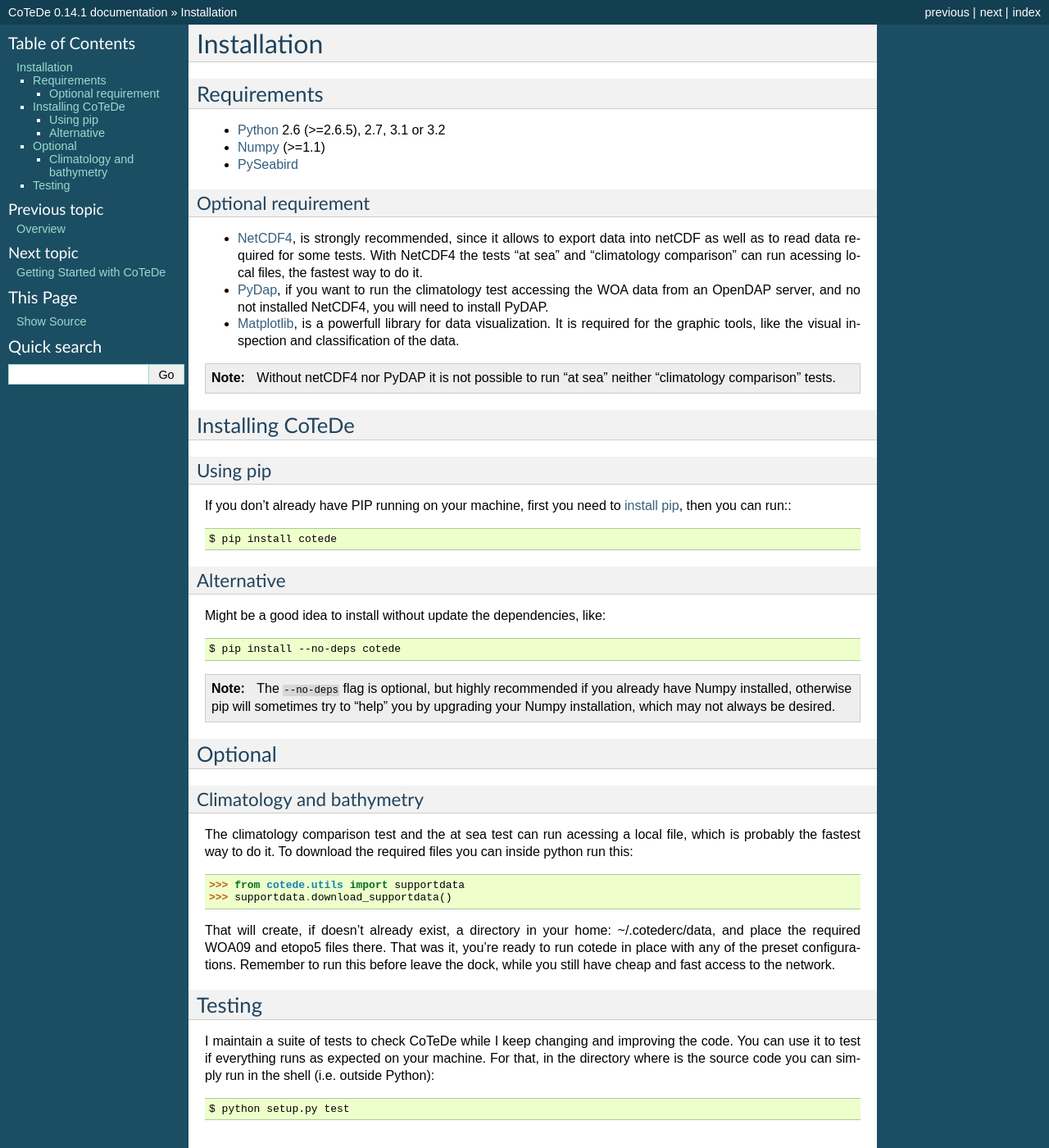
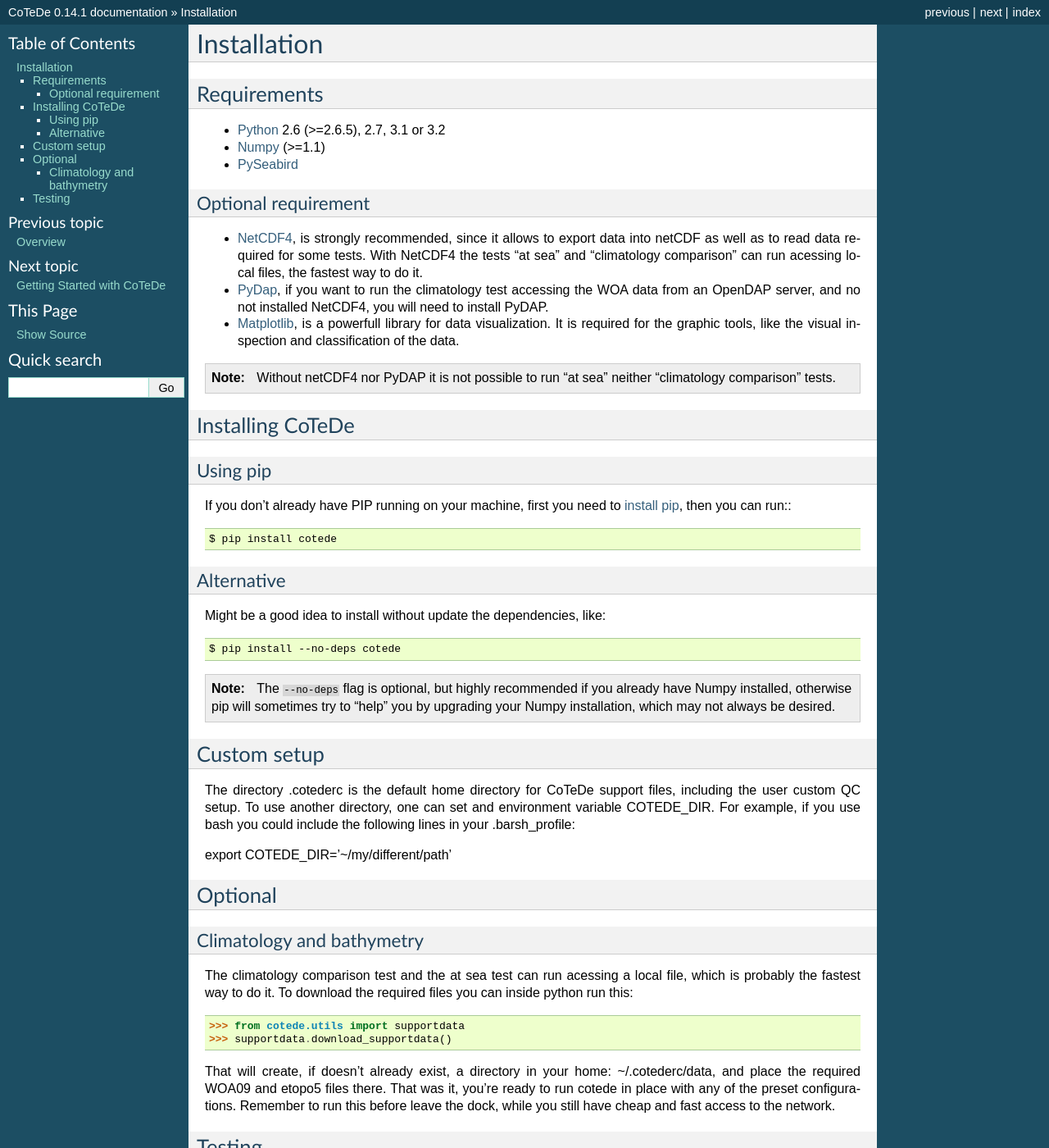
Before and after one commit to castelao/CoTeDe, a Sphinx documentation site: the page built from docs/source/install.rst, in a window 1280 px wide and 1400 px high. Shown: the whole window at 82% size. Built offline with Sphinx 7.4.7, drawn with Linux system fonts in a browser that asks for light colours; formulas are drawn with MathJax 3; pages that are not in the unit, such as notebooks, are missing from menus.

Commit message:
Commenting on COTEDE_DIR at documentation.

```diff
--- a/docs/source/install.rst
+++ b/docs/source/install.rst
@@ -48,6 +48,15 @@
     have Numpy installed, otherwise pip will sometimes try to "help" you
     by upgrading your Numpy installation, which may not always be desired.
 
+Custom setup
+============
+
+The directory .cotederc is the default home directory for CoTeDe support files, including the user custom QC setup.
+To use another directory, one can set and environment variable COTEDE_DIR.
+For example, if you use bash you could include the following lines in your .barsh_profile::
+
+export COTEDE_DIR='~/my/different/path'
+
 Optional
 ========
 
```
